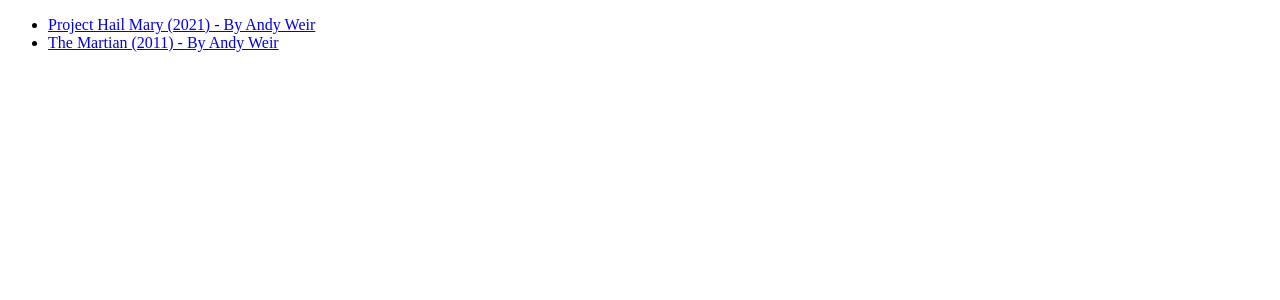
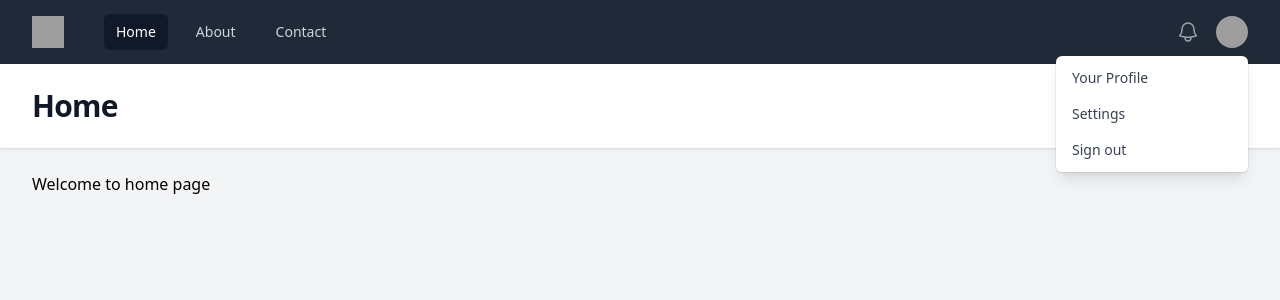
Before and after one commit to Arslan49sp/PHP-Laracast, a PHP site: page / in a window 1280 px wide. Shown: the top 300 px of the page. Run offline with PHP 8.4, Linux system fonts and the light colour scheme; some libraries are stand-ins or nearby versions; grey boxes are pictures that could not be loaded.

Commit message:
Styling completed ep:14

```diff
--- /dev/null
+++ b/websites/demo/about.php
@@ -0,0 +1,4 @@
+<?php
+require 'functions.php';
+$heading = 'About Us';
+require "views/about.view.php";
--- /dev/null
+++ b/websites/demo/contact.php
@@ -0,0 +1,4 @@
+<?php
+require 'functions.php';
+$heading = 'Contact Us';
+require "views/contact.view.php";
--- /dev/null
+++ b/websites/demo/functions.php
@@ -0,0 +1,14 @@
+<?php
+
+function dd($value)
+{
+    echo "<pre>";
+    var_dump($value);
+    echo "</pre>";
+
+    die();
+}
+
+function urlIs($value) {
+    return $_SERVER['REQUEST_URI'] === $value;
+}
--- a/websites/demo/index.php
+++ b/websites/demo/index.php
@@ -1,27 +1,4 @@
 <?php
-$books = [
-    [
-        'name' => 'Do Androids Dream of Electric Sheep',
-        'author' => 'Philip K. Dick',
-        'releaseYear' => 1968,
-        'purchaseUrl' => 'http://example.com'
-    ],
-    [
-        'name' => 'Project Hail Mary',
-        'author' => 'Andy Weir',
-        'releaseYear' => 2021,
-        'purchaseUrl' => 'http://example.com'
-    ],
-    [
-        'name' => 'The Martian',
-        'author' => 'Andy Weir',
-        'releaseYear' => 2011,
-        'purchaseUrl' => 'http://example.com'
-    ],
-];
-
-$filteredBooks = array_filter($books, function ($book) {
-    return $book['author'] === 'Andy Weir';
-});
-
-require "index.view.php";
+require 'functions.php';
+$heading = 'Home';
+require "views/index.view.php";
--- a/websites/demo/index.view.php
+++ /dev/null
@@ -1,23 +0,0 @@
-<!DOCTYPE html>
-<html lang="en">
-
-<head>
-  <meta charset="UTF-8" />
-  <meta name="viewport" content="width=device-width, user-scalable=no, initial-scale=1.0, maximum-scale=1.0, minimum-scale=1.0" />
-  <meta http-equiv="X-UA-Compatible" content="ie=edge" />
-  <title>Document</title>
-</head>
-
-<body>
-  <ul>
-    <?php foreach ($filteredBooks as $book) : ?>
-      <li>
-        <a href="<?= $book['purchaseUrl'] ?>">
-          <?= $book['name']; ?> (<?= $book['releaseYear'] ?>) - By <?= $book['author'] ?>
-        </a>
-      </li>
-    <?php endforeach; ?>
-  </ul>
-</body>
-
-</html>
--- /dev/null
+++ b/websites/demo/views/index.view.php
@@ -0,0 +1,10 @@
+
+    <?php require "views/partials/head.php"?>
+    <?php require "views/partials/nav.php"?>
+    <?php require "views/partials/banner.php" ?>
+    <main>
+        <div class="mx-auto max-w-7xl py-6 sm:px-6 lg:px-8">
+            <p>Welcome to home page</p>
+        </div>
+    </main>
+    <?php require "views/partials/footer.php"?>
--- /dev/null
+++ b/websites/demo/views/partials/banner.php
@@ -0,0 +1,5 @@
+<header class="bg-white shadow">
+    <div class="mx-auto max-w-7xl py-6 px-4 sm:px-6 lg:px-8">
+        <h1 class="text-3xl font-bold tracking-tight text-gray-900"><?= $heading ?></h1>
+    </div>
+</header>
--- /dev/null
+++ b/websites/demo/views/partials/footer.php
@@ -0,0 +1,5 @@
+</div>
+
+</body>
+
+</html>
--- /dev/null
+++ b/websites/demo/views/partials/head.php
@@ -0,0 +1,13 @@
+<!DOCTYPE html>
+<html lang="en" class="h-full bg-gray-100">
+
+<head>
+    <meta charset="UTF-8" />
+    <meta name="viewport" content="width=device-width, user-scalable=no, initial-scale=1.0, maximum-scale=1.0, minimum-scale=1.0" />
+    <meta http-equiv="X-UA-Compatible" content="ie=edge" />
+    <title>Demo</title>
+    <script src="https://cdn.tailwindcss.com"></script>
+</head>
+
+<body class="h-full">
+<div class="min-h-full">
--- /dev/null
+++ b/websites/demo/views/partials/nav.php
@@ -0,0 +1,123 @@
+<nav class="bg-gray-800">
+    <div class="mx-auto max-w-7xl px-4 sm:px-6 lg:px-8">
+        <div class="flex h-16 items-center justify-between">
+            <div class="flex items-center">
+                <div class="flex-shrink-0">
+                    <img class="h-8 w-8" src="https://tailwindui.com/img/logos/mark.svg?color=indigo&shade=500" alt="Your Company">
+                </div>
+                <div class="hidden md:block">
+                    <div class="ml-10 flex items-baseline space-x-4">
+                        <!-- Current: "bg-gray-900 text-white", Default: "text-gray-300 hover:bg-gray-700 hover:text-white" -->
+                        <a href="/" class="<?= urlIs('/') ? 'bg-gray-900 text-white' : 'text-gray-300' ?> hover:bg-gray-700 hover:text-white px-3 py-2 rounded-md text-sm font-medium" aria-current="page">Home</a>
+                        <a href="/about.php" class="<?= urlIs('/about.php') ? 'bg-gray-900 text-white' : 'text-gray-300' ?> hover:bg-gray-700 hover:text-white px-3 py-2 rounded-md text-sm font-medium">About</a>
+                        <a href="/contact.php" class="<?= urlIs('/contact.php') ? 'bg-gray-900 text-white' : 'text-gray-300' ?> hover:bg-gray-700 hover:text-white px-3 py-2 rounded-md text-sm font-medium">Contact</a>
+
+                    </div>
+                </div>
+            </div>
+            <div class="hidden md:block">
+                <div class="ml-4 flex items-center md:ml-6">
+                    <button type="button" class="rounded-full bg-gray-800 p-1 text-gray-400 hover:text-white focus:outline-none focus:ring-2 focus:ring-white focus:ring-offset-2 focus:ring-offset-gray-800">
+                        <span class="sr-only">View notifications</span>
+                        <!-- Heroicon name: outline/bell -->
+                        <svg class="h-6 w-6" xmlns="http://www.w3.org/2000/svg" fill="none" viewBox="0 0 24 24" stroke-width="1.5" stroke="currentColor" aria-hidden="true">
+                            <path stroke-linecap="round" stroke-linejoin="round" d="M14.857 17.082a23.848 23.848 0 005.454-1.31A8.967 8.967 0 0118 9.75v-.7V9A6 6 0 006 9v.75a8.967 8.967 0 01-2.312 6.022c1.733.64 3.56 1.085 5.455 1.31m5.714 0a24.255 24.255 0 01-5.714 0m5.714 0a3 3 0 11-5.714 0" />
+                        </svg>
+                    </button>
+
+                    <!-- Profile dropdown -->
+                    <div class="relative ml-3">
+                        <div>
+                            <button type="button" class="flex max-w-xs items-center rounded-full bg-gray-800 text-sm focus:outline-none focus:ring-2 focus:ring-white focus:ring-offset-2 focus:ring-offset-gray-800" id="user-menu-button" aria-expanded="false" aria-haspopup="true">
+                                <span class="sr-only">Open user menu</span>
+                                <img class="h-8 w-8 rounded-full" src="https://images.unsplash.com/photo-1472099645785-5658abf4ff4e?ixlib=rb-1.2.1&ixid=eyJhcHBfaWQiOjEyMDd9&auto=format&fit=facearea&facepad=2&w=256&h=256&q=80" alt="">
+                            </button>
+                        </div>
+
+                        <!--
+                          Dropdown menu, show/hide based on menu state.
+
+                          Entering: "transition ease-out duration-100"
+                            From: "transform opacity-0 scale-95"
+                            To: "transform opacity-100 scale-100"
+                          Leaving: "transition ease-in duration-75"
+                            From: "transform opacity-100 scale-100"
+                            To: "transform opacity-0 scale-95"
+                        -->
+                        <div class="absolute right-0 z-10 mt-2 w-48 origin-top-right rounded-md bg-white py-1 shadow-lg ring-1 ring-black ring-opacity-5 focus:outline-none" role="menu" aria-orientation="vertical" aria-labelledby="user-menu-button" tabindex="-1">
+                            <!-- Active: "bg-gray-100", Not Active: "" -->
+                            <a href="#" class="block px-4 py-2 text-sm text-gray-700" role="menuitem" tabindex="-1" id="user-menu-item-0">Your Profile</a>
+
+                            <a href="#" class="block px-4 py-2 text-sm text-gray-700" role="menuitem" tabindex="-1" id="user-menu-item-1">Settings</a>
+
+                            <a href="#" class="block px-4 py-2 text-sm text-gray-700" role="menuitem" tabindex="-1" id="user-menu-item-2">Sign out</a>
+                        </div>
+                    </div>
+                </div>
+            </div>
+            <div class="-mr-2 flex md:hidden">
+                <!-- Mobile menu button -->
+                <button type="button" class="inline-flex items-center justify-center rounded-md bg-gray-800 p-2 text-gray-400 hover:bg-gray-700 hover:text-white focus:outline-none focus:ring-2 focus:ring-white focus:ring-offset-2 focus:ring-offset-gray-800" aria-controls="mobile-menu" aria-expanded="false">
+                    <span class="sr-only">Open main menu</span>
+                    <!--
+                      Heroicon name: outline/bars-3
+
+                      Menu open: "hidden", Menu closed: "block"
+                    -->
+                    <svg class="block h-6 w-6" xmlns="http://www.w3.org/2000/svg" fill="none" viewBox="0 0 24 24" stroke-width="1.5" stroke="currentColor" aria-hidden="true">
+                        <path stroke-linecap="round" stroke-linejoin="round" d="M3.75 6.75h16.5M3.75 12h16.5m-16.5 5.25h16.5" />
+                    </svg>
+                    <!--
+                      Heroicon name: outline/x-mark
+
+                      Menu open: "block", Menu closed: "hidden"
+                    -->
+                    <svg class="hidden h-6 w-6" xmlns="http://www.w3.org/2000/svg" fill="none" viewBox="0 0 24 24" stroke-width="1.5" stroke="currentColor" aria-hidden="true">
+                        <path stroke-linecap="round" stroke-linejoin="round" d="M6 18L18 6M6 6l12 12" />
+                    </svg>
+                </button>
+            </div>
+        </div>
+    </div>
+
+    <!-- Mobile menu, show/hide based on menu state. -->
+    <div class="md:hidden" id="mobile-menu">
+        <div class="space-y-1 px-2 pt-2 pb-3 sm:px-3">
+            <!-- Current: "bg-gray-900 text-white", Default: "text-gray-300 hover:bg-gray-700 hover:text-white" -->
+            <a href="#" class="bg-gray-900 text-white block px-3 py-2 rounded-md text-base font-medium" aria-current="page">Dashboard</a>
+
+            <a href="#" class="text-gray-300 hover:bg-gray-700 hover:text-white block px-3 py-2 rounded-md text-base font-medium">Team</a>
+
+            <a href="#" class="text-gray-300 hover:bg-gray-700 hover:text-white block px-3 py-2 rounded-md text-base font-medium">Projects</a>
+
+            <a href="#" class="text-gray-300 hover:bg-gray-700 hover:text-white block px-3 py-2 rounded-md text-base font-medium">Calendar</a>
+
+            <a href="#" class="text-gray-300 hover:bg-gray-700 hover:text-white block px-3 py-2 rounded-md text-base font-medium">Reports</a>
+        </div>
+        <div class="border-t border-gray-700 pt-4 pb-3">
+            <div class="flex items-center px-5">
+                <div class="flex-shrink-0">
+                    <img class="h-10 w-10 rounded-full" src="https://images.unsplash.com/photo-1472099645785-5658abf4ff4e?ixlib=rb-1.2.1&ixid=eyJhcHBfaWQiOjEyMDd9&auto=format&fit=facearea&facepad=2&w=256&h=256&q=80" alt="">
+                </div>
+                <div class="ml-3">
+                    <div class="text-base font-medium leading-none text-white">Tom Cook</div>
+                    <div class="text-sm font-medium leading-none text-gray-400">tom@example.com</div>
+                </div>
+                <button type="button" class="ml-auto flex-shrink-0 rounded-full bg-gray-800 p-1 text-gray-400 hover:text-white focus:outline-none focus:ring-2 focus:ring-white focus:ring-offset-2 focus:ring-offset-gray-800">
+                    <span class="sr-only">View notifications</span>
+                    <!-- Heroicon name: outline/bell -->
+                    <svg class="h-6 w-6" xmlns="http://www.w3.org/2000/svg" fill="none" viewBox="0 0 24 24" stroke-width="1.5" stroke="currentColor" aria-hidden="true">
+                        <path stroke-linecap="round" stroke-linejoin="round" d="M14.857 17.082a23.848 23.848 0 005.454-1.31A8.967 8.967 0 0118 9.75v-.7V9A6 6 0 006 9v.75a8.967 8.967 0 01-2.312 6.022c1.733.64 3.56 1.085 5.455 1.31m5.714 0a24.255 24.255 0 01-5.714 0m5.714 0a3 3 0 11-5.714 0" />
+                    </svg>
+                </button>
+            </div>
+            <div class="mt-3 space-y-1 px-2">
+                <a href="#" class="block rounded-md px-3 py-2 text-base font-medium text-gray-400 hover:bg-gray-700 hover:text-white">Your Profile</a>
+
+                <a href="#" class="block rounded-md px-3 py-2 text-base font-medium text-gray-400 hover:bg-gray-700 hover:text-white">Settings</a>
+
+                <a href="#" class="block rounded-md px-3 py-2 text-base font-medium text-gray-400 hover:bg-gray-700 hover:text-white">Sign out</a>
+            </div>
+        </div>
+    </div>
+</nav>
```
Also changed, not shown: websites/demo/views/about.view.php (added, +10 -0 lines), websites/demo/views/contact.view.php (added, +10 -0 lines).
